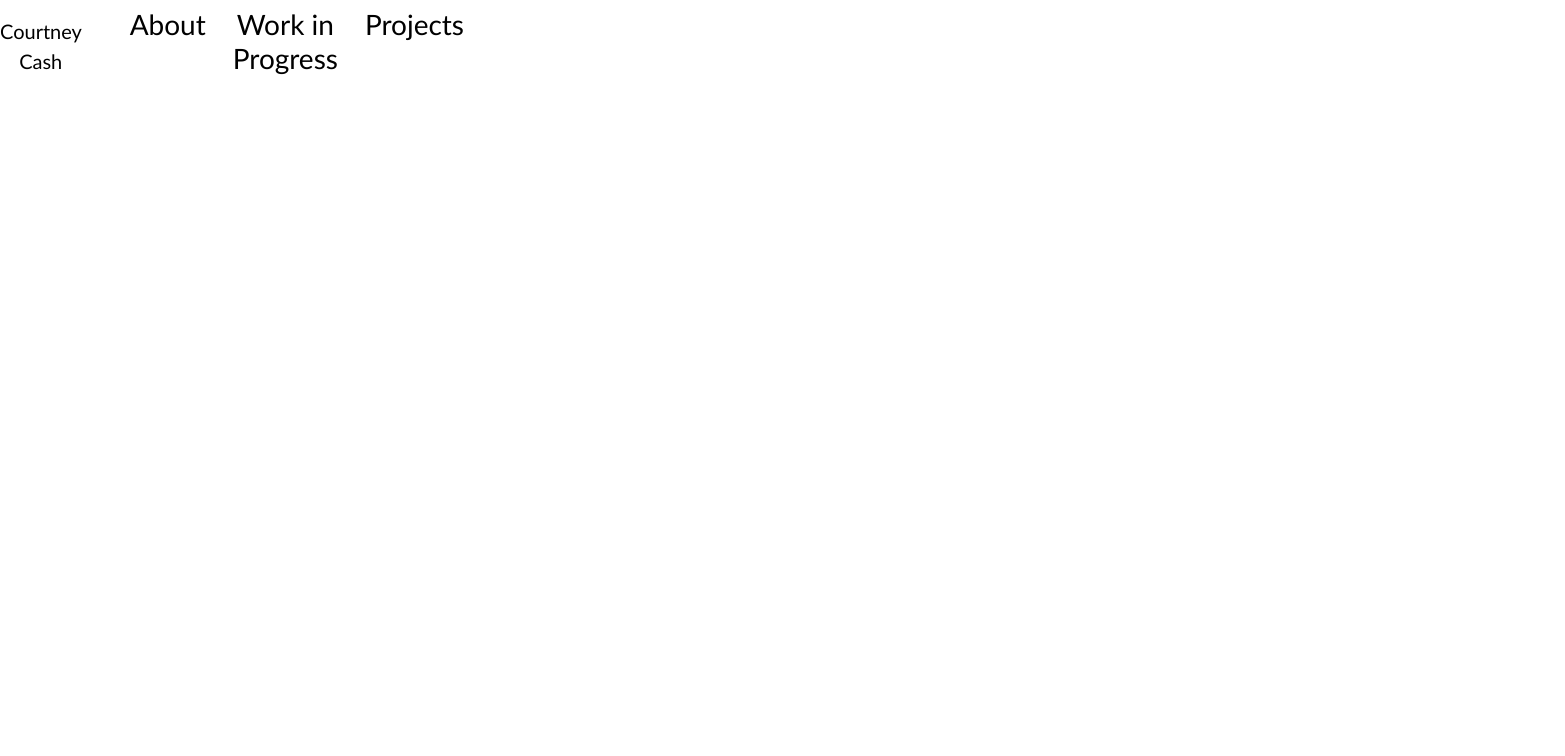
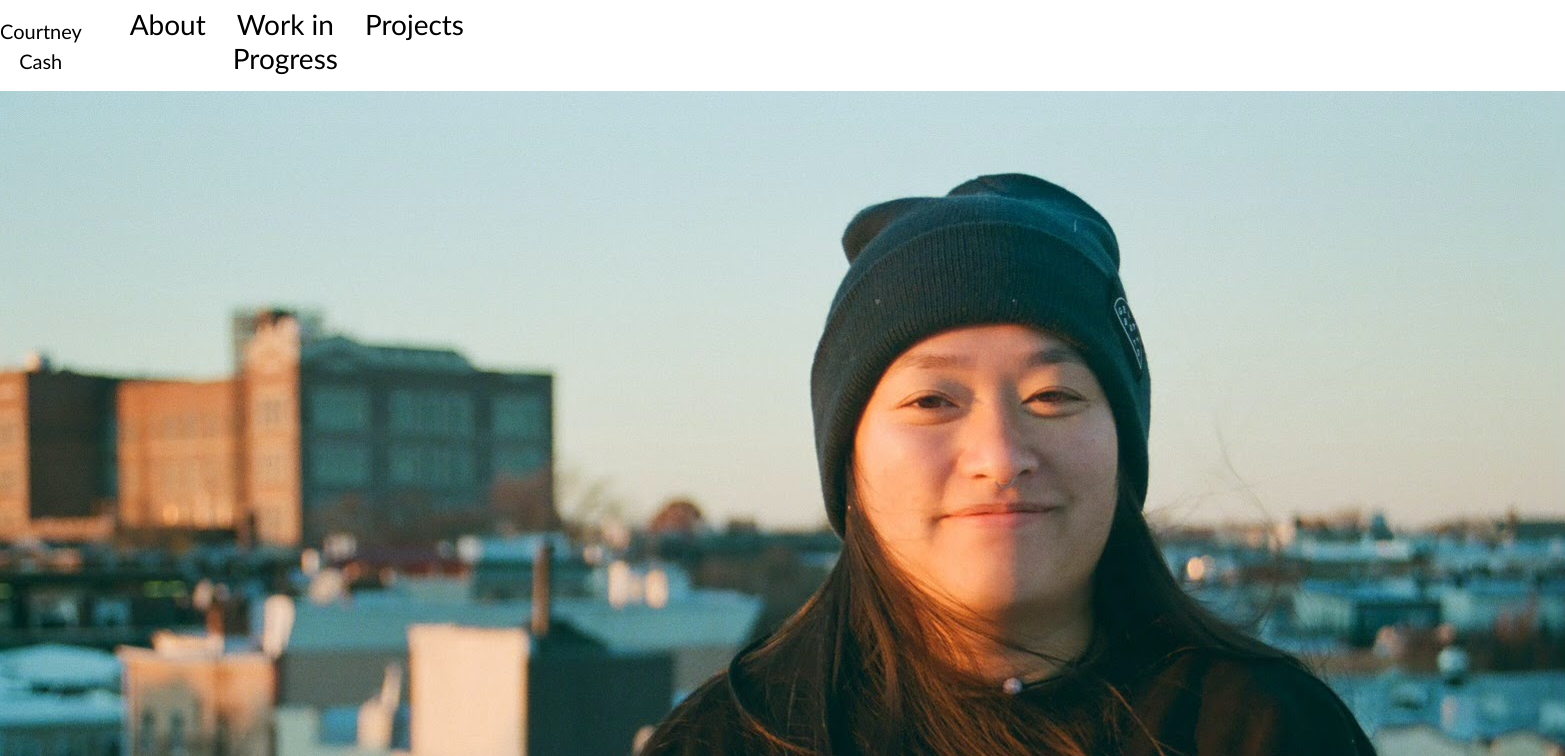
Before and after one commit to ccash12/portfolio-2.0, a React (Create React App) app in the folder myportfolio/: page /about in a window 1280 px wide. Shown: the top 756 px of the page, 1565 px wide, since content can reach past the window. Built offline with nearby package versions, Linux system fonts and the light colour scheme.

Commit message:
added background for about page

```diff
--- a/myportfolio/src/components/About.js
+++ b/myportfolio/src/components/About.js
@@ -1,7 +1,9 @@
+import courtney from './images/courtney.jpg'
+
 function About() {
     return(
-        <div>
-
+        <div className="HomeContainer">
+            <img src={courtney} alt="courtney"/>
         </div>
     )
 }
```
